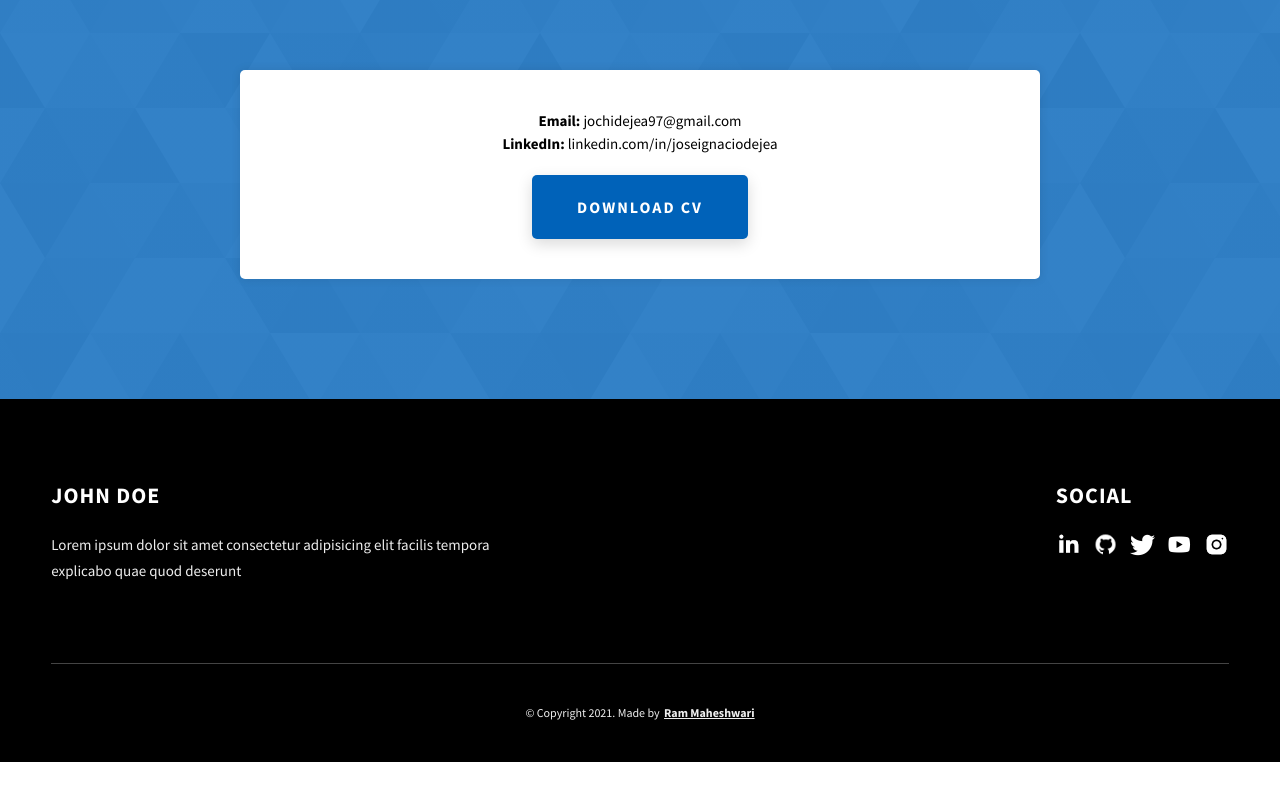
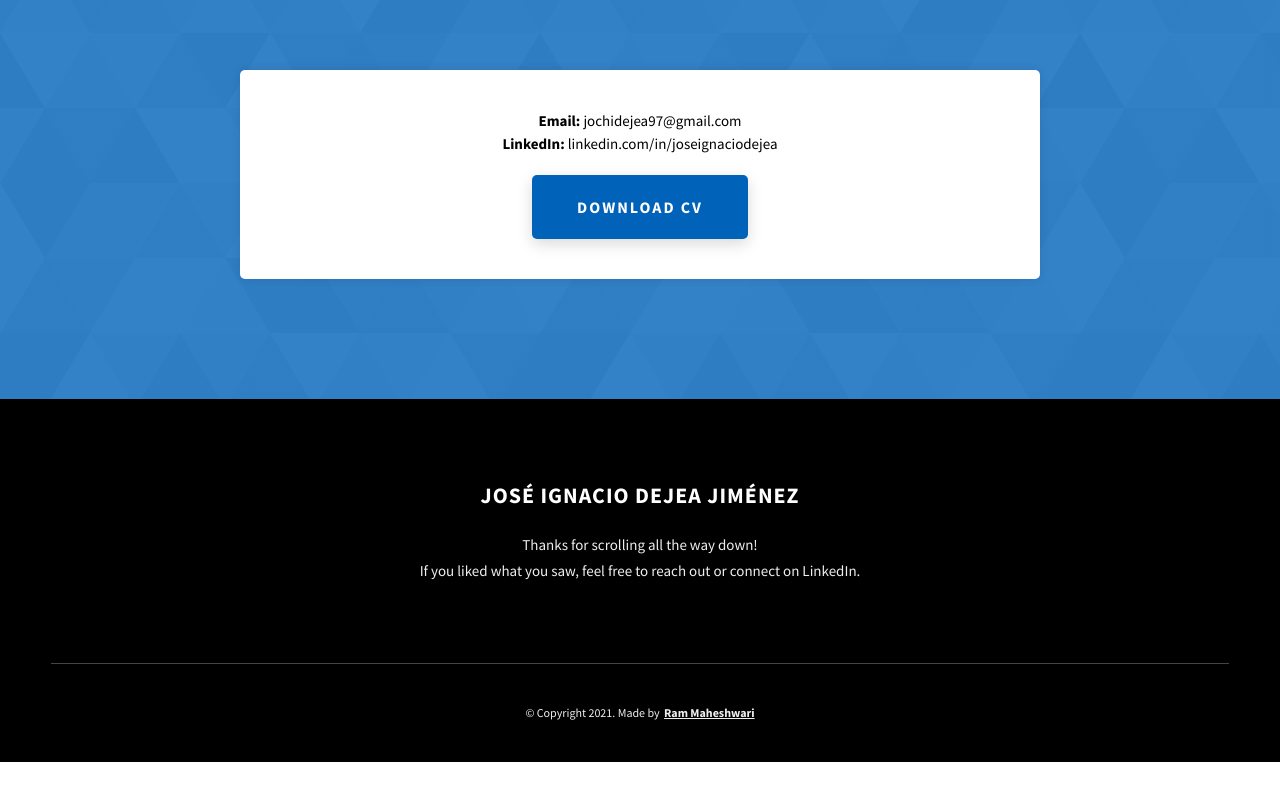
Before and after one commit to SrJochi/Portfolio, a website: page index.html in a window 1280 px wide. Shown: the part 3619-4419 px from the top of the page. Drawn offline with Linux system fonts and the light colour scheme.

Commit message:
casi todos los cambios

```diff
--- a/index.html
+++ b/index.html
@@ -270,54 +270,12 @@
       </section>
     <footer class="main-footer">
       <div class="main-container">
-        <div class="main-footer__upper">
-          <div class="main-footer__row main-footer__row-1">
-            <h2 class="heading heading-sm main-footer__heading-sm">
-              <span>Social</span>
-            </h2>
-            <div class="main-footer__social-cont">
-              <a target="_blank" rel="noreferrer" href="#">
-                <img
-                  class="main-footer__icon"
-                  src="./assets/png/linkedin-ico.png"
-                  alt="icon"
-                />
-              </a>
-              <a target="_blank" rel="noreferrer" href="#">
-                <img
-                  class="main-footer__icon"
-                  src="./assets/png/github-ico.png"
-                  alt="icon"
-                />
-              </a>
-              <a target="_blank" rel="noreferrer" href="#">
-                <img
-                  class="main-footer__icon"
-                  src="./assets/png/twitter-ico.png"
-                  alt="icon"
-                />
-              </a>
-              <a target="_blank" rel="noreferrer" href="#">
-                <img
-                  class="main-footer__icon"
-                  src="./assets/png/yt-ico.png"
-                  alt="icon"
-                />
-              </a>
-              <a target="_blank" rel="noreferrer" href="#">
-                <img
-                  class="main-footer__icon main-footer__icon--mr-none"
-                  src="./assets/png/insta-ico.png"
-                  alt="icon"
-                />
-              </a>
-            </div>
-          </div>
-          <div class="main-footer__row main-footer__row-2">
-            <h4 class="heading heading-sm text-lt">John Doe</h4>
+        <div class="main-footer__upper" style="text-align: center;">
+          <div class="main-footer__row main-footer__row-2" style="margin: 0 auto; max-width: 600px;">
+            <h4 class="heading heading-sm text-lt">José Ignacio Dejea Jiménez</h4>
             <p class="main-footer__short-desc">
-              Lorem ipsum dolor sit amet consectetur adipisicing elit facilis
-              tempora explicabo quae quod deserunt
+              Thanks for scrolling all the way down!<br>
+              If you liked what you saw, feel free to reach out or connect on LinkedIn.
             </p>
           </div>
         </div>
```
